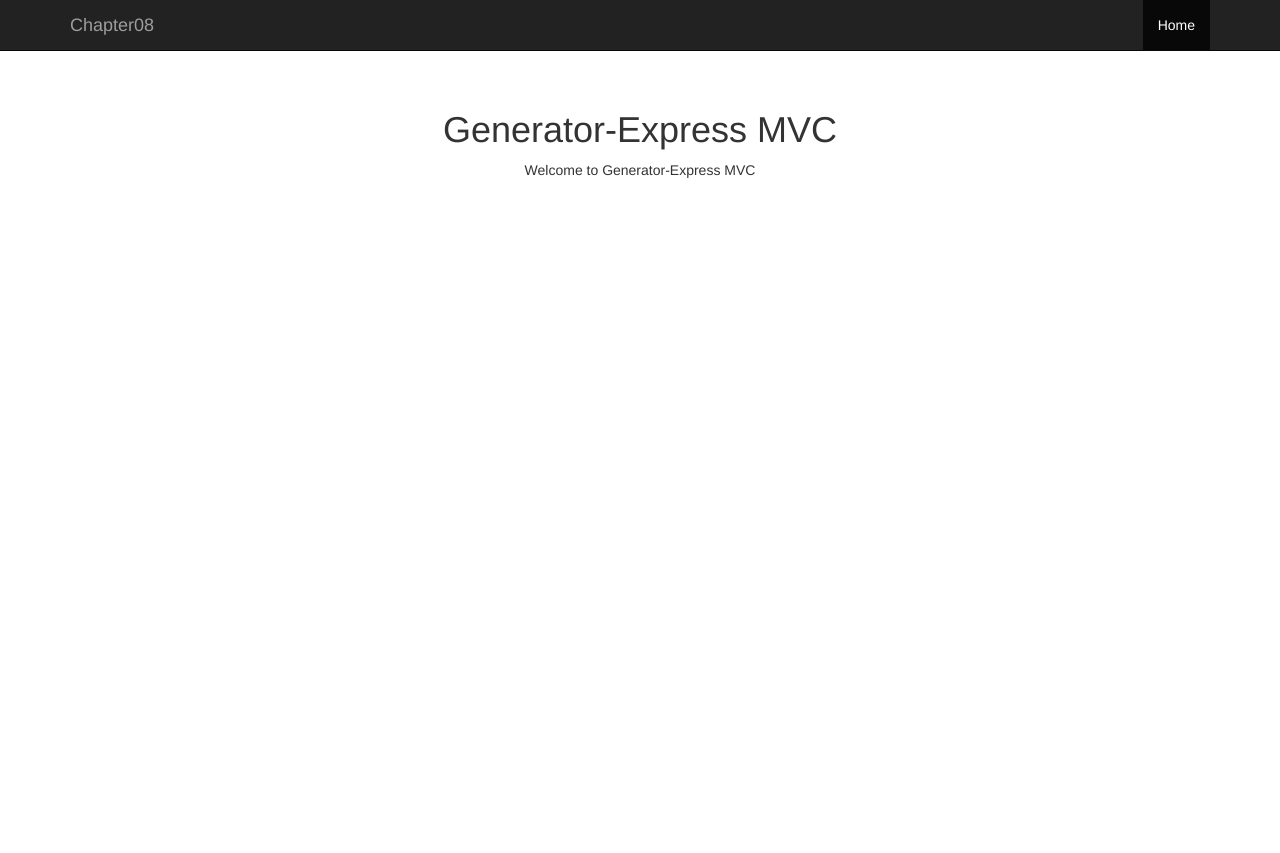
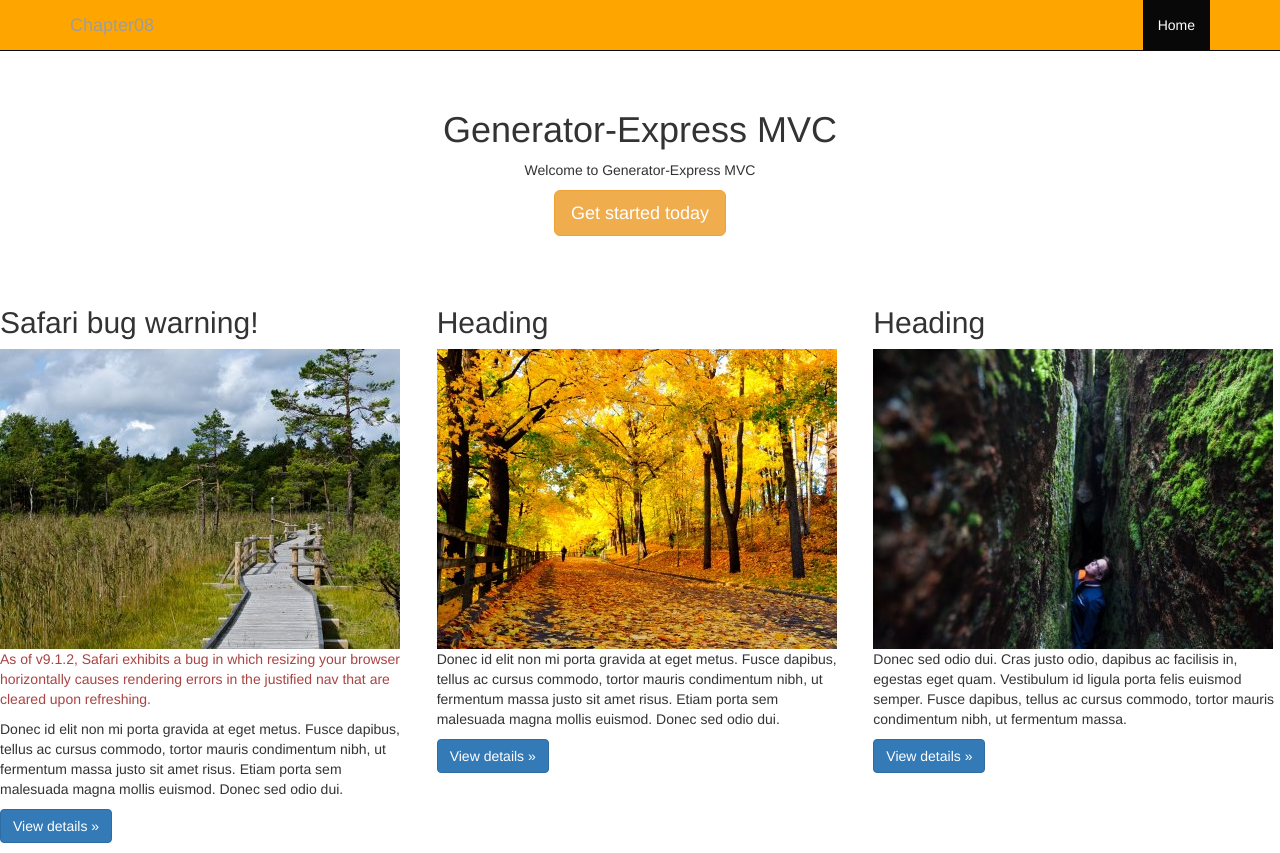
Before and after one commit to celsom/generator-express, a website: page index.html in a window 1280 px wide. Before the commit the page ends 800 px from the top, so only its background shows below. Drawn offline with nearby package versions, Linux system fonts and the light colour scheme.

Commit message:
new pictures and codes

```diff
--- a/index.html
+++ b/index.html
@@ -19,7 +19,7 @@
   <body>
 
 
-    <nav class="navbar navbar-inverse navbar-fixed-top">
+    <nav class="navbar navbar-inverse navbar-fixed-top navbar-default">
       <div class="container">
         <div class="navbar-header">
           <button type="button" class="navbar-toggle collapsed" data-toggle="collapse" data-target="#navbar" aria-expanded="false" aria-controls="navbar">
@@ -46,9 +46,33 @@
         <h1>Generator-Express MVC</h1>
 
         <p>Welcome to Generator-Express MVC</p>
+        <p><a class="btn btn-lg btn-warning" href="#" role="button">Get started today</a></p>
       </div>
 
     </div><!-- /.container -->
+
+    <div class="row">
+        <div class="col-lg-4">
+          <h2>Safari bug warning!</h2>
+          <img  src="images/nature01.jpg" alt="nature">
+          <p class="text-danger">As of v9.1.2, Safari exhibits a bug in which resizing your browser horizontally causes rendering errors in the justified nav that are cleared upon refreshing.</p>
+          <p>Donec id elit non mi porta gravida at eget metus. Fusce dapibus, tellus ac cursus commodo, tortor mauris condimentum nibh, ut fermentum massa justo sit amet risus. Etiam porta sem malesuada magna mollis euismod. Donec sed odio dui. </p>
+          <p><a class="btn btn-primary" href="#" role="button">View details &raquo;</a></p>
+        </div>
+        <div class="col-lg-4">
+          <h2>Heading</h2>
+          <img  src="images/nature02.jpg" alt="nature">
+          <p>Donec id elit non mi porta gravida at eget metus. Fusce dapibus, tellus ac cursus commodo, tortor mauris condimentum nibh, ut fermentum massa justo sit amet risus. Etiam porta sem malesuada magna mollis euismod. Donec sed odio dui. </p>
+          <p><a class="btn btn-primary" href="#" role="button">View details &raquo;</a></p>
+       </div>
+        <div class="col-lg-4">
+          <h2>Heading</h2>
+          <img  src="images/nature03.jpg" alt="nature">
+          <p>Donec sed odio dui. Cras justo odio, dapibus ac facilisis in, egestas eget quam. Vestibulum id ligula porta felis euismod semper. Fusce dapibus, tellus ac cursus commodo, tortor mauris condimentum nibh, ut fermentum massa.</p>
+          <p><a class="btn btn-primary" href="#" role="button">View details &raquo;</a></p>
+        </div>
+      </div>
+
 
 
 
--- a/styles/style.css
+++ b/styles/style.css
@@ -6,3 +6,11 @@ body {
   padding: 40px 15px;
   text-align: center;
 }
+
+.navbar{
+	background-color: #ffa500;
+}
+
+.navbar-right{
+	background-color: #ffa500;
+}
```
Also changed, not shown: images/nature01.jpg (added), images/nature02.jpg (added), images/nature03.jpg (added).
